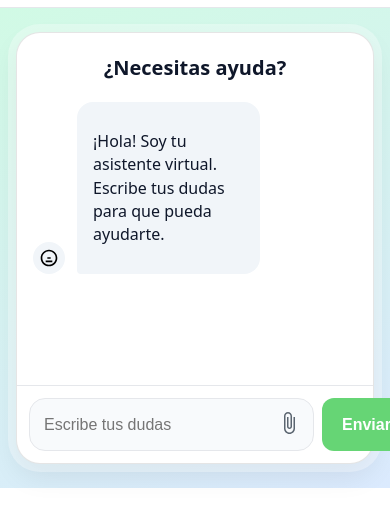
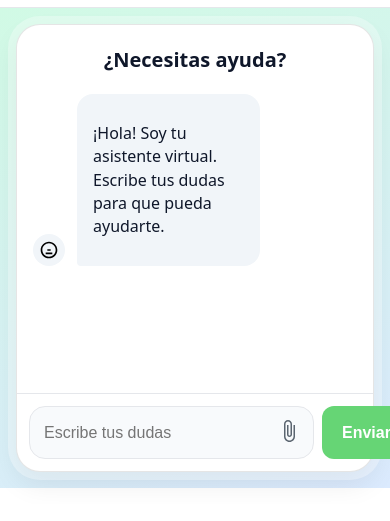
Before and after one commit to Juyens/unidonate-landing, a plain HTML site: page public/Ayuda.html in a window 390 px wide. Shown: the part 83-604 px from the top of the page. Drawn offline with Linux system fonts and the light colour scheme.

Commit message:
Cambios en Ayuda 3

```diff
--- a/public/assets/styles/Ayuda.css
+++ b/public/assets/styles/Ayuda.css
@@ -164,16 +164,18 @@ footer small{ grid-area:copy; color:#8F8C8C; text-align:center }
   header nav{ display:none; position:absolute; right:18px; top:calc(100% + 8px); z-index: 60; background: #fff; border: 1px solid var(--line); border-radius: 14px; padding: 12px; box-shadow: var(--shadow); flex-direction: column; gap: 8px; min-width: 220px; }
   header nav.open { display: flex; }
 
+  /* Ajustes para la página de ayuda en móvil */
   .help-page {
-    padding: 24px 16px; /* Restauramos un padding razonable en móvil */
+    padding: 16px; /* Restauramos un padding alrededor del contenedor del chat */
     align-items: stretch;
   }
   .chat-container {
-    height: calc(100vh - var(--header-height) - 48px - var(--footer-height)); /* Calcula dinámicamente el alto */
+    /* ✨ CORRECCIONES CLAVE: Restauramos los estilos del contenedor del chat en móvil ✨ */
+    height: calc(100vh - var(--header-height) - 32px - var(--footer-height)); /* Ajusta height según tu footer */
     max-width: 100%;
-    border-radius: var(--radius); /* Mantenemos el border-radius */
-    box-shadow: 0 0 0 8px rgba(255,255,255,0.3), var(--shadow); /* Mantenemos la sombra */
-    border: 1px solid rgba(0,0,0,0.1); /* Mantenemos el borde */
+    border-radius: var(--radius); /* Mantener el border-radius original */
+    box-shadow: 0 0 0 8px rgba(255,255,255,0.3), var(--shadow); /* Mantener la sombra */
+    border: 1px solid rgba(0,0,0,0.1); /* Mantener el borde */
   }
   .chat-container__title { font-size: 20px; }
   .message-list { padding: 0 16px 16px; }
```
